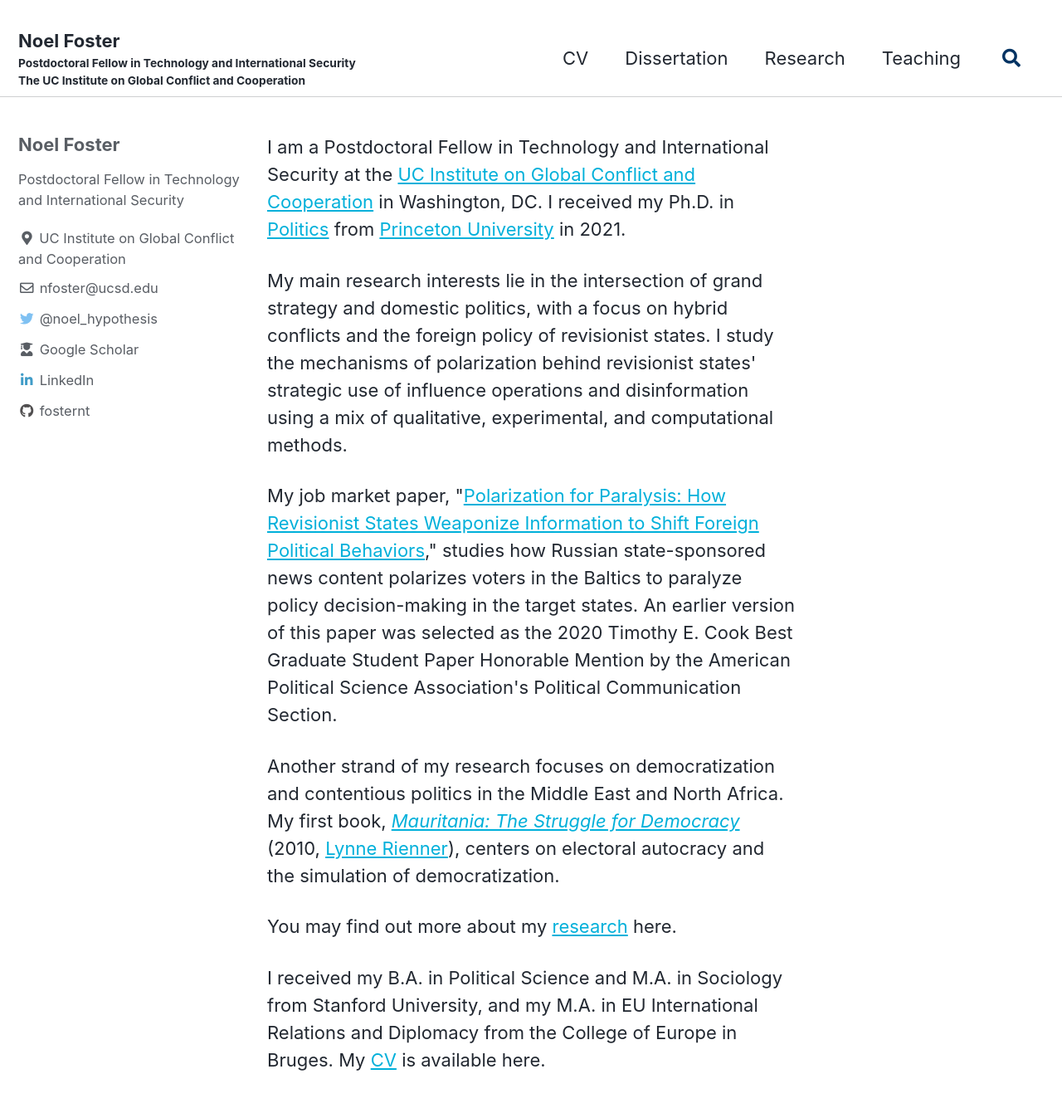
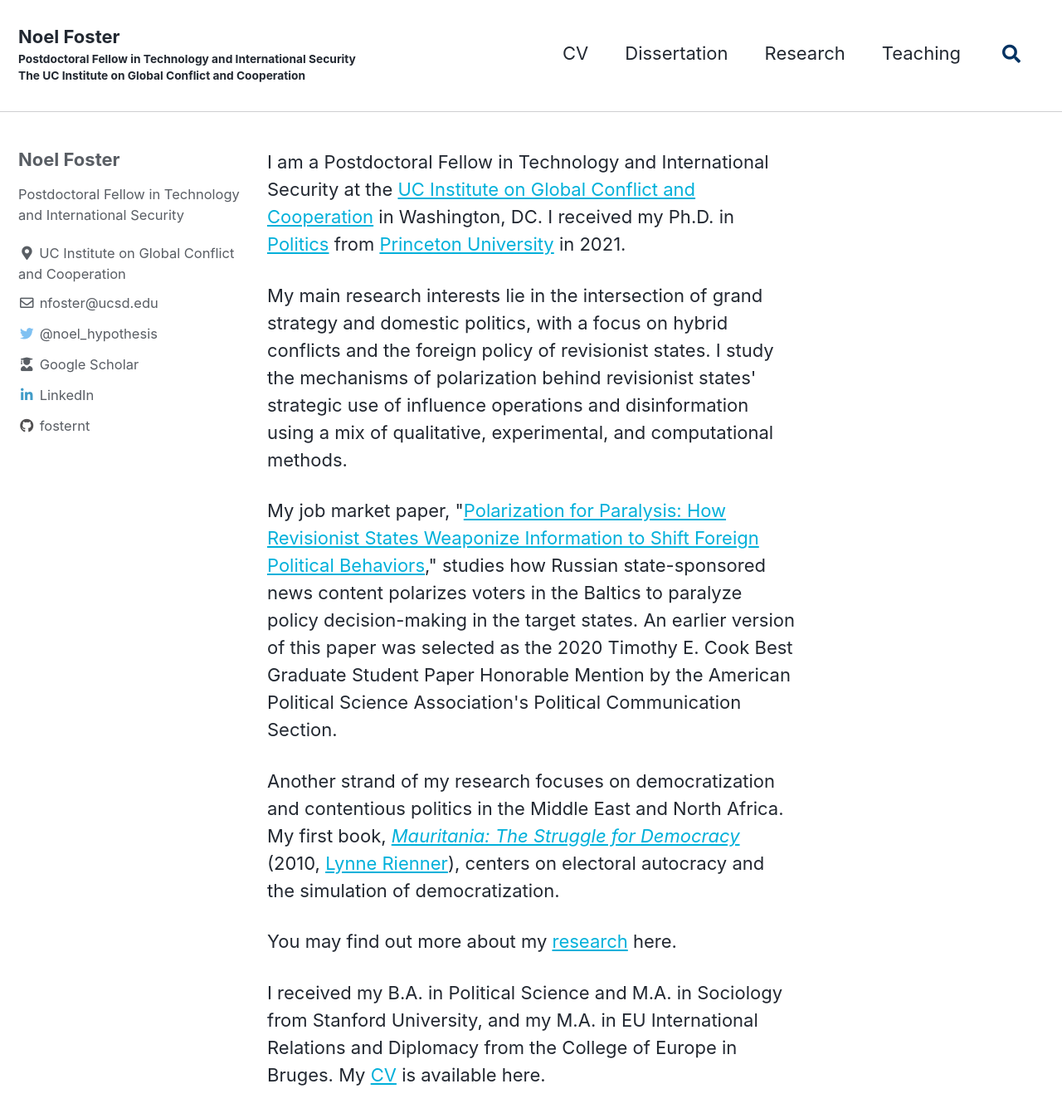
Before and after one commit to fosternt/fosternt.github.io, a Jekyll site: the page built from index.html, in a window 1280 px wide and 1400 px high. Shown: the top 1347 px of the window at 83% size. Built offline with Jekyll 4.4.1, drawn with Linux system fonts in a browser that asks for light colours; cached includes are drawn as plain includes; the list of posts is cut into pages by our own code.

Commit message:
Update _masthead.scss

```diff
--- a/_sass/minimal-mistakes/_masthead.scss
+++ b/_sass/minimal-mistakes/_masthead.scss
@@ -7,7 +7,7 @@
   top: 0;
   width: 100%;
   background-color: $background-color;
-  height: #{$masthead-height * 1.3};
+  height: #{$masthead-height * 1.5};
   border-bottom: 1px solid $border-color;
   -webkit-animation: $intro-transition;
   animation: $intro-transition;
@@ -19,8 +19,8 @@
     @include clearfix;
     margin-left: auto;
     margin-right: auto;
-    padding-top: 1.5em;
-    padding-bottom: 3em;
+    padding-top: 1.25em;
+    padding-bottom: 1.25em;
     padding-left: 1em;
     padding-right: 1em;
     max-width: 100%;
```
